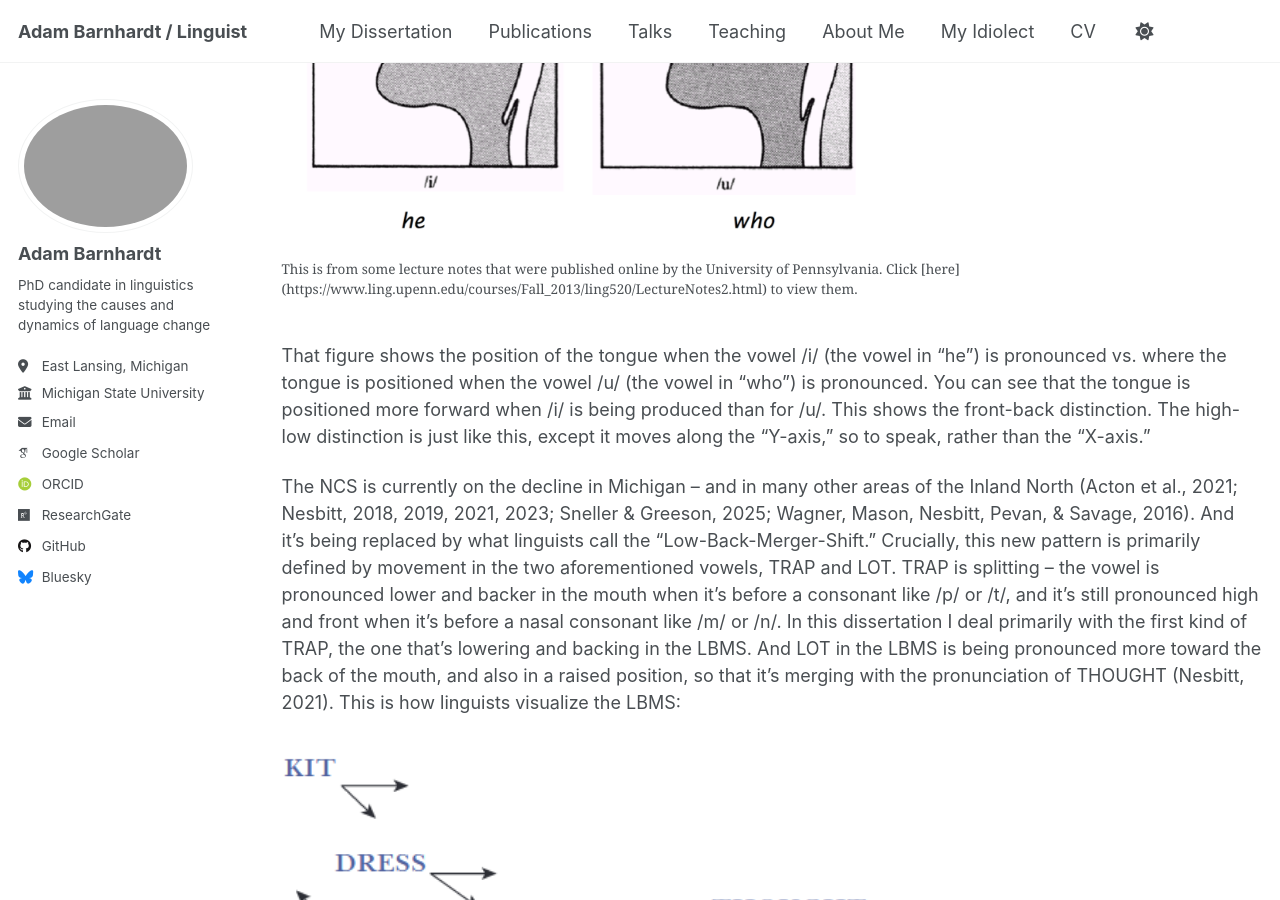
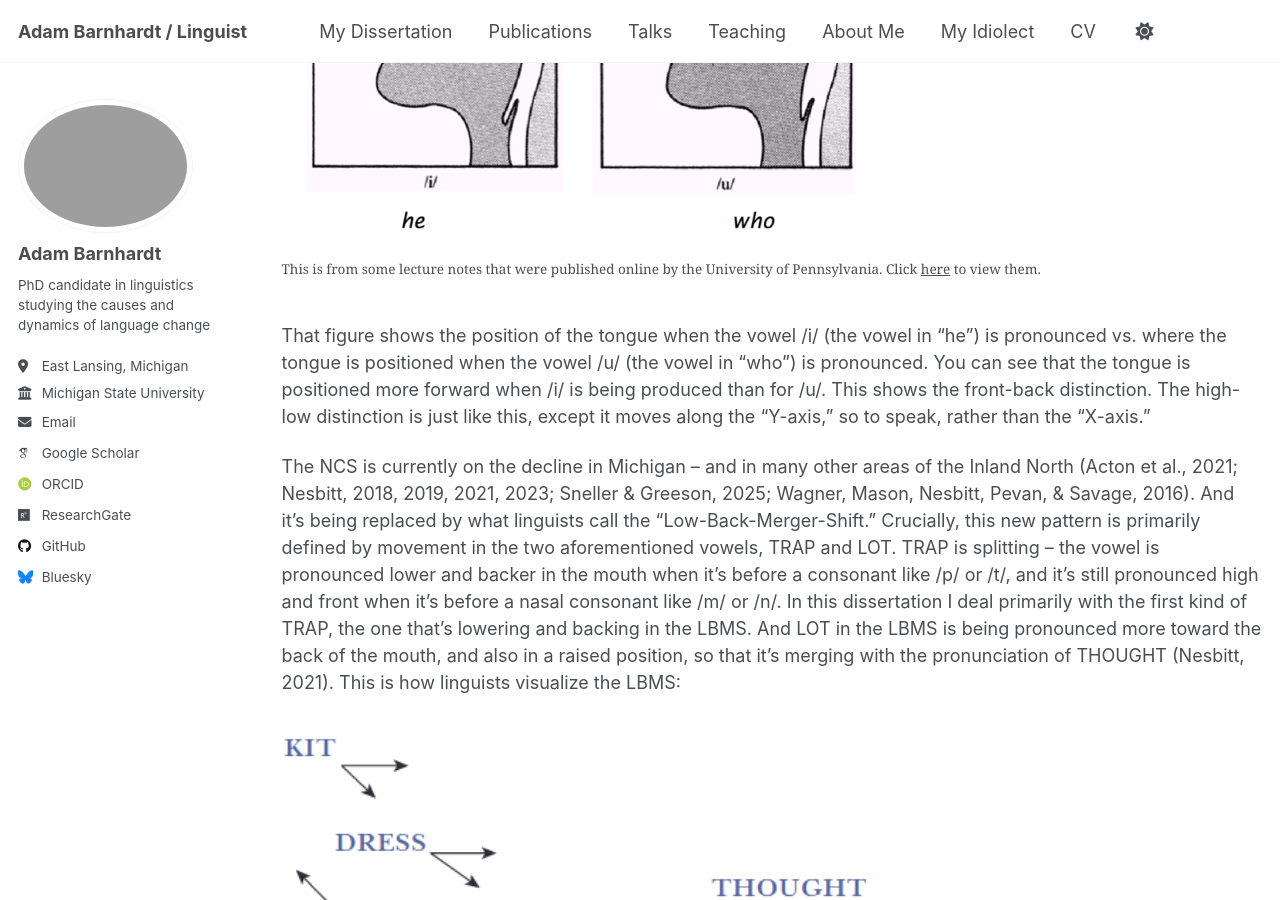
Before and after one commit to adambarnhardt/adambarnhardt.github.io, a Jekyll site: the page built from _pages/dissertation.md, in a window 1280 px wide and 900 px high, scrolled down 2094 px. Built offline with Jekyll 4.4.1, drawn with Linux system fonts in a browser that asks for light colours; some web fonts are replaced; a script that is not in the unit is left out; part of the change alters nothing that is shown.

Commit message:
Update figcaption link format in dissertation.md

```diff
--- a/_pages/dissertation.md
+++ b/_pages/dissertation.md
@@ -28,7 +28,7 @@ If you're not already familiar with how linguists talk about and visualize vowel
 
 <figure>
   <img src="/images/ArticulatoryVowelSpace.png" alt="This is from some lecture notes that were published online by the University of Pennsylvania." style="width: 60%;">
-  <figcaption>This is from some lecture notes that were published online by the University of Pennsylvania. Click [here](https://www.ling.upenn.edu/courses/Fall_2013/ling520/LectureNotes2.html) to view them.</figcaption>
+  <figcaption>This is from some lecture notes that were published online by the University of Pennsylvania. Click <a href="https://www.ling.upenn.edu/courses/Fall_2013/ling520/LectureNotes2.html">here</a> to view them.</figcaption>
 </figure>
 
 That figure shows the position of the tongue when the vowel /i/ (the vowel in "he") is pronounced vs. where the tongue is positioned when the vowel /u/ (the vowel in "who") is pronounced. You can see that the tongue is positioned more forward when /i/ is being produced than for /u/. This shows the front-back distinction. The high-low distinction is just like this, except it moves along the "Y-axis," so to speak, rather than the "X-axis."
```
